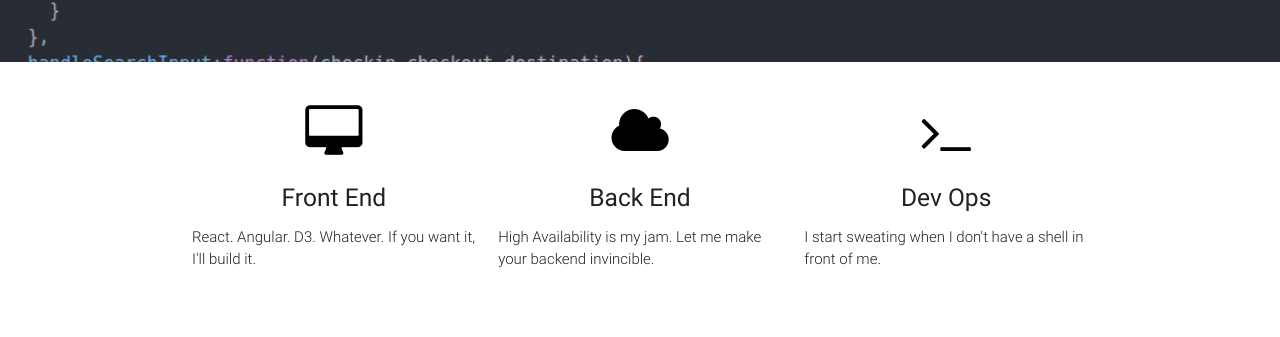
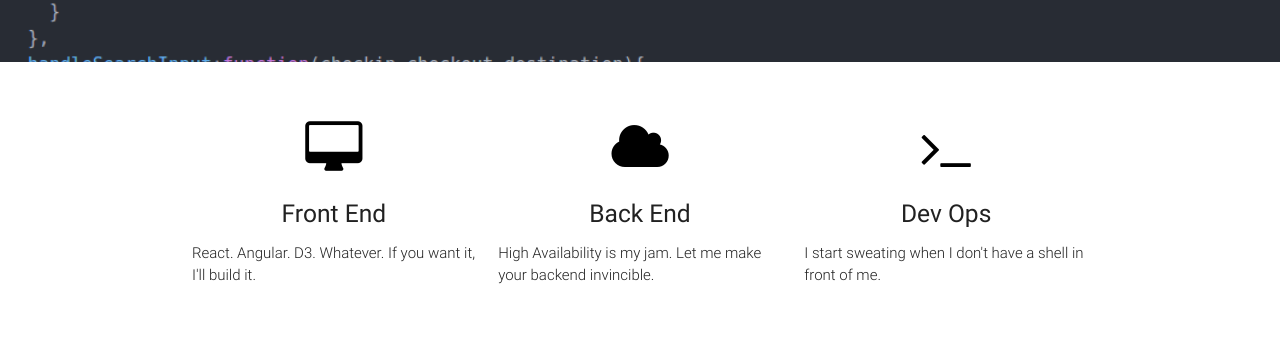
Before and after one commit to codeocelot/codeocelot.github.io, a plain HTML site: page index.html in a window 1280 px wide. Shown: the part 498-835 px from the top of the page. Drawn offline with nearby package versions, Linux system fonts and the light colour scheme.

Commit message:
vertically aligned icon-blocks

```diff
--- a/index.html
+++ b/index.html
@@ -40,7 +40,7 @@
 
 <div class="container">
   <div class="section">
-    <div class="row">
+    <div class="row icon-block-row">
       <div class="col m4">
         <div class="icon-block">
           <h2 class="center black-text"><i class="fa fa-desktop"></i></h2>
--- a/sass/style.scss
+++ b/sass/style.scss
@@ -27,9 +27,17 @@ div.parallax-container{
   }
 }
 
-.icon-block{
-  width:100%;
-  height:25vh;
+.icon-block-row{
+  height:30vh;
+  .col{
+    position: relative;
+    top: 50%;
+    transform: translateY(-50%);
+    .icon-block{
+      width:100%;
+      // height:25vh;
+    }
+  }
 }
 
 .parallax img{
```
Also changed, not shown: css/style.css, 1 other file.
